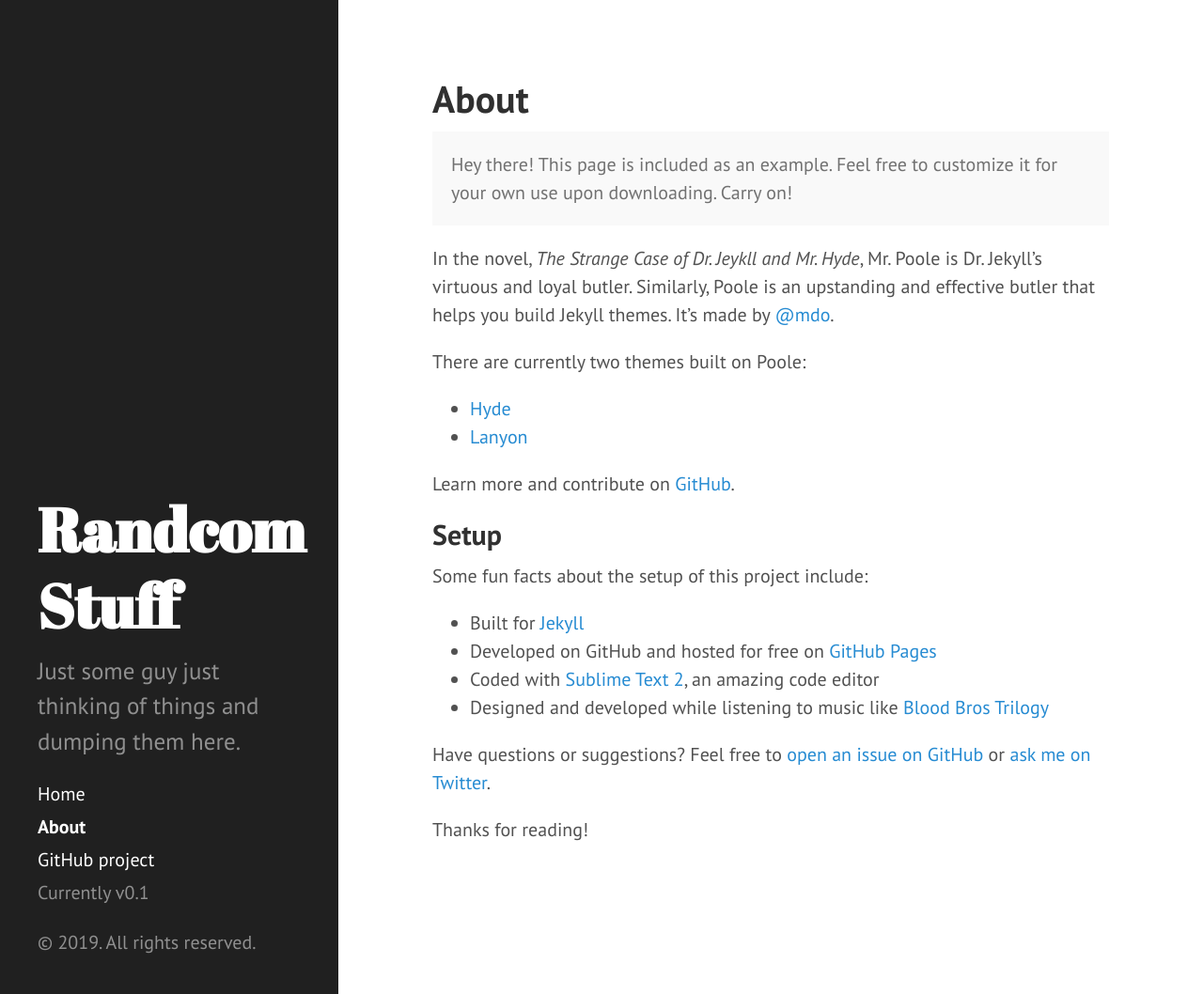
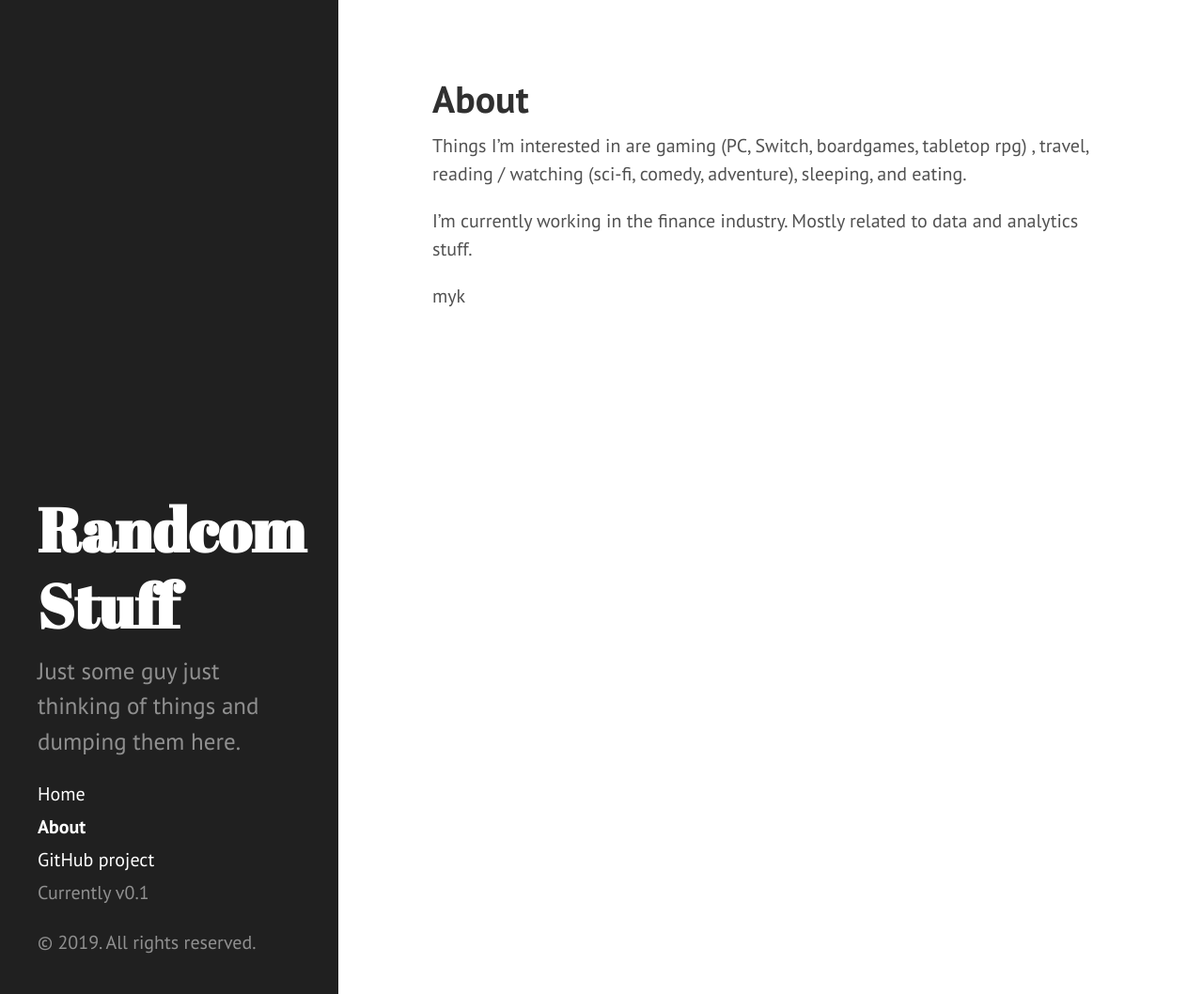
Before and after one commit to ogbinar/ogbinar.github.io, a Jekyll site: the page built from about.md, in a window 1280 px wide and 1058 px high. Shown: the whole window at 94% size. Built offline with Jekyll 4.4.1, drawn with Linux system fonts in a browser that asks for light colours; Markdown is read by kramdown in place of the engine named in the settings.

Commit message:
Update about.md

```diff
--- a/about.md
+++ b/about.md
@@ -3,28 +3,8 @@ layout: page
 title: About
 ---
 
-<p class="message">
-  Hey there! This page is included as an example. Feel free to customize it for your own use upon downloading. Carry on!
-</p>
+Things I'm interested in are gaming (PC, Switch, boardgames, tabletop rpg) , travel, reading / watching (sci-fi, comedy, adventure), sleeping, and eating.
 
-In the novel, *The Strange Case of Dr. Jeykll and Mr. Hyde*, Mr. Poole is Dr. Jekyll's virtuous and loyal butler. Similarly, Poole is an upstanding and effective butler that helps you build Jekyll themes. It's made by [@mdo](https://twitter.com/mdo).
+I'm currently working in the finance industry. Mostly related to data and analytics stuff.
 
-There are currently two themes built on Poole:
-
-* [Hyde](http://hyde.getpoole.com)
-* [Lanyon](http://lanyon.getpoole.com)
-
-Learn more and contribute on [GitHub](https://github.com/poole).
-
-## Setup
-
-Some fun facts about the setup of this project include:
-
-* Built for [Jekyll](http://jekyllrb.com)
-* Developed on GitHub and hosted for free on [GitHub Pages](https://pages.github.com)
-* Coded with [Sublime Text 2](http://sublimetext.com), an amazing code editor
-* Designed and developed while listening to music like [Blood Bros Trilogy](https://soundcloud.com/maddecent/sets/blood-bros-series)
-
-Have questions or suggestions? Feel free to [open an issue on GitHub](https://github.com/poole/issues/new) or [ask me on Twitter](https://twitter.com/mdo).
-
-Thanks for reading!
+myk
```
